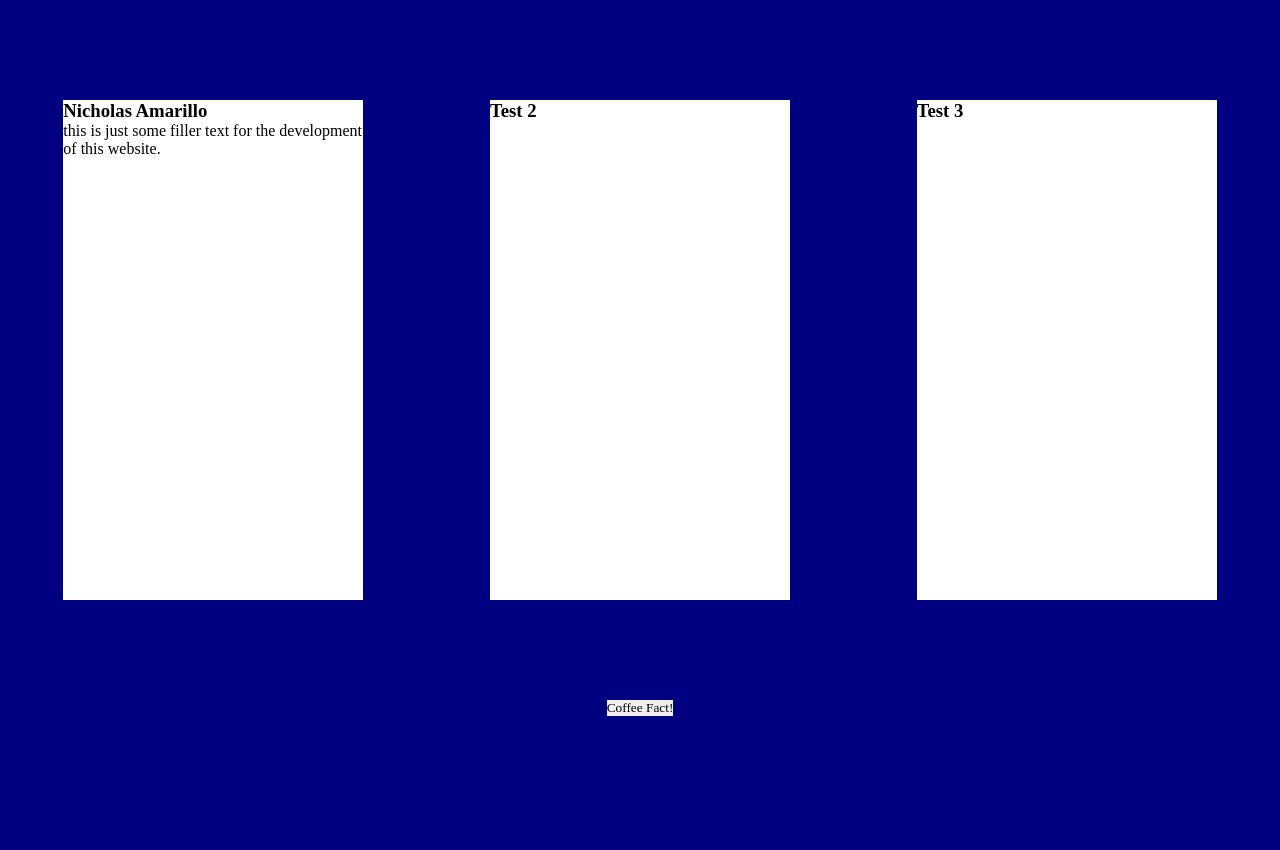
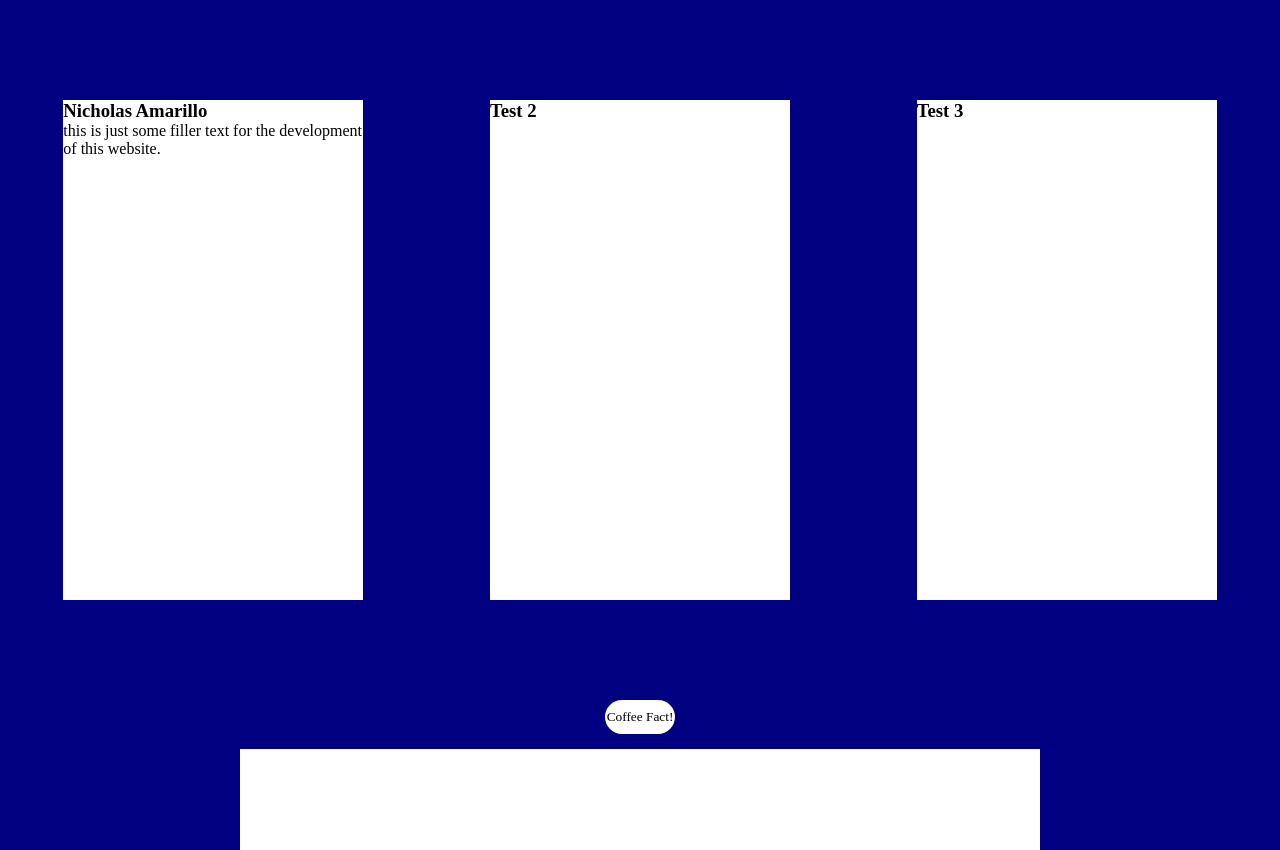
Before and after one commit to nicholasamarillo/nick-portfolio, a plain HTML site: page index.html in a window 1280 px wide. Before the commit the page ends 800 px from the top, so only its background shows below. Drawn offline with Linux system fonts and the light colour scheme.

Commit message:
added css for button

```diff
--- a/css/styles.css
+++ b/css/styles.css
@@ -27,6 +27,27 @@ body{
 
 .coffeecontainer{
     display: flex;
-    justify-content: center;
+    /* justify-content: center; */
+    align-items: center;
+    flex-direction: column;
     color: black;
+    height: 150px;
 }
+
+.coffeecontainer button{
+    height: 50px;
+    width:70px;
+    background-color: white;
+    border-radius: 20px;
+    margin-bottom: 15px;;
+}
+
+button:hover{
+    background-color:bisque;
+}
+
+#factDisplay{
+    width:800px;
+    height: 150px;
+    background-color:white;
+}
--- a/index.html
+++ b/index.html
@@ -27,7 +27,9 @@
 
     <div class = "coffeecontainer">
         <button onclick="newFact()">Coffee Fact!</button>
-        <p id = "fact"></p>
+        <div id = "factDisplay">
+            <!-- Facts get placed here -->
+        </div>
     </div>
 
     <script src="script.js"></script>
--- a/script.js
+++ b/script.js
@@ -17,5 +17,7 @@ const coffeeFacts = [
 
 function newFact(){
     const randomFact = Math.floor(Math.random() * (coffeeFacts.length));
-    document.getElementsById('fact').innerHTML = coffeeFacts[randomFact];
+    document.getElementsById('factDisplay').innerHTML = coffeeFacts[randomFact];
 };
+
+newFact();
```
